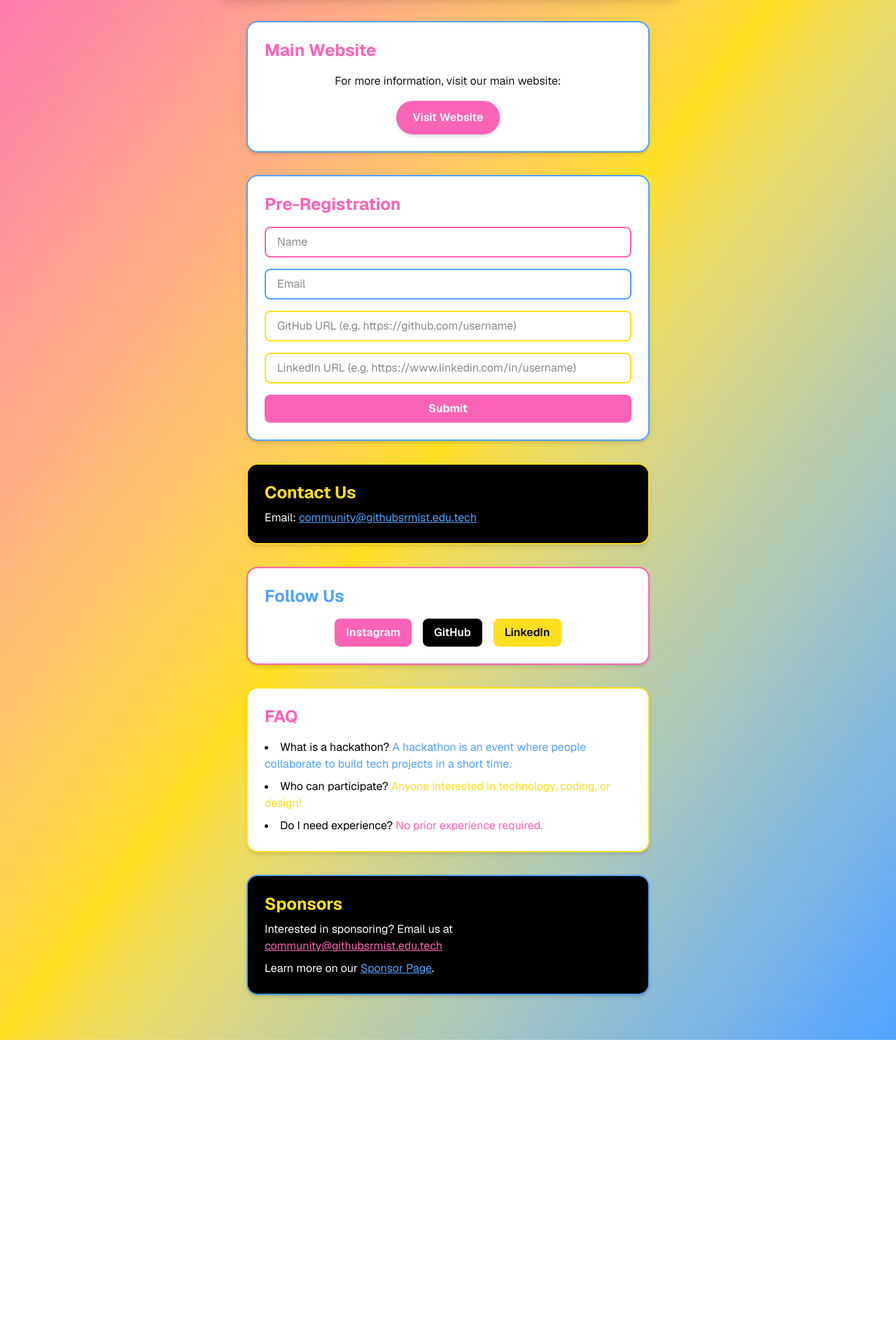
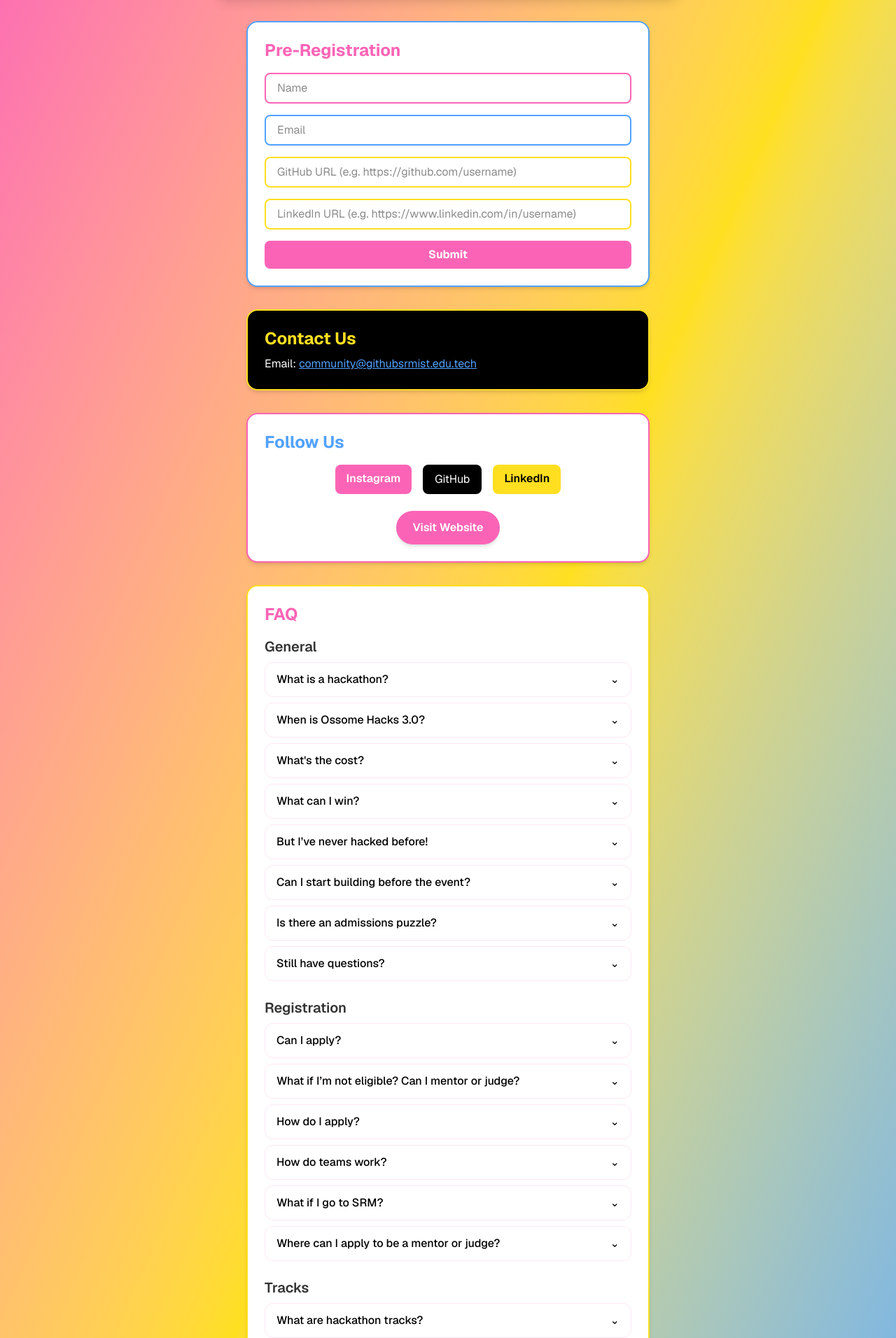
Before and after one commit to Yash-Bharuntia/Placeholder-OS3.0, a Next.js app: page / in a window 1280 px wide. Shown: the part 230-2142 px from the top of the page at 70% size. Before the commit the page ends 1716 px from the top, so only its background shows below. Built offline with nearby package versions, Linux system fonts and the light colour scheme.

Commit message:
updated a few things

```diff
--- a/app/page.js
+++ b/app/page.js
@@ -19,6 +19,87 @@ export default function Home() {
   const cycleTheme = () => setTheme(isLight ? "aurora" : isAurora ? "oh20" : "light");
   const themeLabel = isLight ? "Light" : isAurora ? "Aurora" : "OH 2.0";
   const pick = (lightCls, auroraCls, oh20Cls) => (isLight ? lightCls : isAurora ? auroraCls : oh20Cls);
+
+  // FAQ accordion: only one open at a time
+  const [openFaq, setOpenFaq] = useState(null);
+  const toggleFaq = (key) => setOpenFaq((prev) => (prev === key ? null : key));
+
+  const faqs = [
+    {
+      category: "General",
+      items: [
+        {
+          key: "gen-what-hackathon",
+          q: "What is a hackathon?",
+          a: "A hackathon is a creative sprint where people form teams to build projects and prototypes in a short time, then demo them to judges and peers.",
+        },
+        {
+          key: "gen-when-oh3",
+          q: "When is Ossome Hacks 3.0?",
+          a: "Planned for November 2025 at SRM IST, Chennai. The detailed schedule will be announced on October 1st.",
+        },
+        {
+          key: "gen-cost",
+          q: "What's the cost?",
+          a: "Attendance is free for accepted participants.",
+        },
+        {
+          key: "gen-prizes",
+          q: "What can I win?",
+          a: "We’ll offer general prizes, a beginner prize, and track prizes. You’ll also get event swag by submitting a project.",
+        },
+        {
+          key: "gen-beginner",
+          q: "But I’ve never hacked before!",
+          a: "You’re welcome! We’ll have beginner-friendly resources, mentors, and workshops to help you get started.",
+        },
+        {
+          key: "gen-early-start",
+          q: "Can I start building before the event?",
+          a: "Brainstorm ideas early, but building should happen during the event to stay eligible for prizes.",
+        },
+        {
+          key: "gen-puzzle",
+          q: "Is there an admissions puzzle?",
+          a: "No puzzle this year. Just apply and show up ready to build!",
+        },
+        {
+          key: "gen-still-questions",
+          q: "Still have questions?",
+          a: "Email us anytime at community@githubsrmist.edu.tech.",
+        },
+      ],
+    },
+    {
+      category: "Registration",
+      items: [
+        { key: "reg-apply", q: "Can I apply?", a: "Yes. Pre‑registration is open—submit the form above to get notified when full applications open." },
+        { key: "reg-eligibility", q: "What if I’m not eligible? Can I mentor or judge?", a: "If you’re not a student or can’t compete, you can volunteer, mentor, or judge. Email community@githubsrmist.edu.tech." },
+        { key: "reg-how", q: "How do I apply?", a: "Fill out the pre‑registration form. We’ll email you when the full application opens with all requirements." },
+        { key: "reg-teams", q: "How do teams work?", a: "Teams of up to 4 are allowed. You can come solo and form a team at the event too." },
+        { key: "reg-srm", q: "What if I go to SRM?", a: "SRM students are welcome, and selection will follow the same process as other schools." },
+        { key: "reg-mentor-judge", q: "Where can I apply to be a mentor or judge?", a: "Send a short intro to community@githubsrmist.edu.tech and we’ll get back with details." },
+      ],
+    },
+    {
+      category: "Tracks",
+      items: [
+        { key: "trk-what", q: "What are hackathon tracks?", a: "Tracks are themed challenge areas to guide your project (e.g., AI, DevTools, Sustainability). Final tracks will be announced with the full site." },
+        { key: "trk-submit", q: "Do I have to submit a project if I attend?", a: "To be eligible for prizes and swag, yes—you should submit a project." },
+      ],
+    },
+    {
+      category: "In‑Person Logistics",
+      items: [
+        { key: "log-virtual", q: "Can I attend virtually?", a: "The event is primarily in‑person. We’ll share any remote participation options if available." },
+        { key: "log-food", q: "Will food be provided?", a: "Yes—meals and snacks will be provided during hacking hours." },
+        { key: "log-overnight", q: "Will there be overnight accommodations?", a: "Overnight hacking space will be available on‑site, following campus guidelines." },
+        { key: "log-where", q: "Where is Ossome Hacks 3.0?", a: "SRM Institute of Science & Technology (SRM IST), Chennai." },
+        { key: "log-travel", q: "Will my travel be reimbursed?", a: "Travel reimbursement is not guaranteed. Details, if any, will be announced." },
+        { key: "log-hardware", q: "Will there be hardware I can use?", a: "Bring your own hardware. Any limited loaner equipment will be announced closer to the event." },
+      ],
+    },
+  ];
 
   return (
     <main
@@ -62,36 +143,6 @@ export default function Home() {
           Check back on {" "}
           <span className={pick("text-yellow-300 font-semibold", "text-[#f9d423] font-semibold", "text-[#d946ef] font-semibold")}>October 1st</span> for more info!
         </p>
-      </section>
-
-      {/* Main Website Link */}
-      <section
-        className={`w-full max-w-xl rounded-2xl shadow-md p-6 mb-8 border-2 ${pick(
-          "bg-white border-blue-400",
-          "bg-[#0b132b]/70 border-[#7bffb7]",
-          "bg-[#1a0933]/70 border-[#8b5cf6]"
-        )}`}
-      >
-        <h2 className={pick("text-2xl font-bold text-pink-400 mb-4", "text-2xl font-bold text-[#ff6e7f] mb-4", "text-2xl font-bold text-[#d946ef] mb-4")}>
-          Main Website
-        </h2>
-        <p className="text-center">
-          For more information, visit our main website:
-        </p>
-        <div className="flex justify-center">
-          <a
-            href="https://www.githubsrmist.in/"
-            className={pick(
-              "mt-4 px-6 py-3 rounded-full font-semibold shadow-md bg-pink-400 text-white hover:bg-yellow-300 transition-colors",
-              "mt-4 px-6 py-3 rounded-full font-semibold shadow-md bg-[#43cea2] text-black hover:bg-[#f9d423] transition-colors",
-              "mt-4 px-6 py-3 rounded-full font-semibold shadow-md bg-[#8b5cf6] text-white hover:bg-[#d946ef] transition-colors"
-            )}
-            target="_blank"
-            rel="noopener noreferrer"
-          >
-            Visit Website
-          </a>
-        </div>
       </section>
 
       {/* Pre-Registration Form */}
@@ -195,21 +246,35 @@ export default function Home() {
           Follow Us
         </h2>
         <div className="flex flex-wrap gap-4 justify-center">
-           <a href="https://instagram.com/yourpage" className={pick(
+          <a href="https://www.instagram.com/githubsrm/?hl=en" className={pick(
             "px-4 py-2 rounded-lg bg-pink-400 text-white font-semibold hover:bg-yellow-300 transition-colors",
             "px-4 py-2 rounded-lg bg-[#ff6e7f] text-black font-semibold hover:bg-[#f9d423] transition-colors",
             "px-4 py-2 rounded-lg bg-[#d946ef] text-white font-semibold hover:bg-[#8b5cf6] transition-colors"
           )}>Instagram</a>
-           <a href="https://github.com/yourorg/yourrepo" className={pick(
-             "px-4 py-2 rounded-lg bg-black text-white font-semibold hover:bg-blue-400 transition-colors",
-             "px-4 py-2 rounded-lg bg-[#0f172a] text-white font-semibold hover:bg-[#7bffb7] transition-colors",
-             "px-4 py-2 rounded-lg bg-[#140022] text-white font-semibold hover:bg-[#d946ef] transition-colors"
-           )}>GitHub</a>
+          <a href="https://github.com/srm-ist-ktr" className={pick(
+             "bg-black text-white hover:bg-gray-800",
+             "bg-[#0b1624] text-teal-100 hover:bg-[#0e1b2a]",
+             "bg-[#1a0f33] text-purple-100 hover:bg-[#201244]"
+           ) + " px-4 py-2 rounded-lg border " + pick("border-black/20", "border-teal-700/50", "border-purple-700/50")} target="_blank" rel="noopener noreferrer">GitHub</a>
           <a href="https://www.linkedin.com/company/githubsrm/" className={pick(
             "px-4 py-2 rounded-lg bg-yellow-300 text-black font-semibold hover:bg-pink-400 transition-colors",
             "px-4 py-2 rounded-lg bg-[#f9d423] text-black font-semibold hover:bg-[#ff6e7f] transition-colors",
             "px-4 py-2 rounded-lg bg-[#c084fc] text-black font-semibold hover:bg-[#8b5cf6] transition-colors"
           )}>LinkedIn</a>
+        </div>
+        <div className="flex justify-center">
+          <a
+            href="https://www.githubsrmist.in/"
+            className={pick(
+              "mt-6 px-6 py-3 rounded-full font-semibold shadow-md bg-pink-400 text-white hover:bg-yellow-300 transition-colors",
+              "mt-6 px-6 py-3 rounded-full font-semibold shadow-md bg-[#43cea2] text-black hover:bg-[#f9d423] transition-colors",
+              "mt-6 px-6 py-3 rounded-full font-semibold shadow-md bg-[#8b5cf6] text-white hover:bg-[#d946ef] transition-colors"
+            )}
+            target="_blank"
+            rel="noopener noreferrer"
+          >
+            Visit Website
+          </a>
         </div>
       </section>
 
@@ -224,22 +289,36 @@ export default function Home() {
         <h2 className={pick("text-2xl font-bold text-pink-400 mb-4", "text-2xl font-bold text-[#ff6e7f] mb-4", "text-2xl font-bold text-[#d946ef] mb-4")}>
           FAQ
         </h2>
-        <ul className="list-disc list-inside space-y-2">
-          <li className={pick("text-black", "text-[#7bffb7]", "text-[#e9d5ff]")}>
-            What is a hackathon? {" "}
-            <span className={pick("text-blue-400", "text-[#ff6e7f]", "text-[#c084fc]")}>
-              A hackathon is an event where people collaborate to build tech projects in a short time.
-            </span>
+        <div className="space-y-6">
+          {faqs.map((section) => (
+            <div key={section.category}>
+              <h3 className={pick("text-black/80", "text-teal-200/90", "text-purple-200/90") + " text-xl font-semibold mb-2"}>{section.category}</h3>
+              <ul className="space-y-2">
+                {section.items.map((item) => {
+                  const isOpen = openFaq === item.key;
+                  return (
+                    <li key={item.key} className={pick("bg-white/70", "bg-[#0b1624]/70", "bg-[#1a0f33]/60") + " rounded-xl border " + pick("border-pink-100", "border-teal-800/50", "border-purple-800/50")}>
+                      <button
+                        type="button"
+                        aria-expanded={isOpen}
+                        onClick={() => toggleFaq(item.key)}
+                        className={"w-full text-left px-4 py-3 flex items-center justify-between gap-4 " + pick("text-black", "text-teal-100", "text-purple-100")}
+                      >
+                        <span className="font-medium">{item.q}</span>
+                        <span className={"shrink-0 transition-transform " + (isOpen ? "rotate-180" : "")}>⌄</span>
+                      </button>
+                      <div
+                        className={"px-4 pb-4 text-sm " + (isOpen ? "block" : "hidden") + " " + pick("text-gray-700", "text-teal-100/90", "text-purple-100/90")}
+                      >
+                        {item.a}
+                      </div>
                     </li>
-          <li className={pick("text-black", "text-[#f9d423]", "text-[#e9d5ff]")}>
-            Who can participate? {" "}
-            <span className={pick("text-yellow-300", "text-[#7bffb7]", "text-[#c084fc]")}>Anyone interested in technology, coding, or design!</span>
-          </li>
-          <li className={pick("text-black", "text-[#ff6e7f]", "text-[#e9d5ff]")}>
-            Do I need experience? {" "}
-            <span className={pick("text-pink-400", "text-[#f9d423]", "text-[#d946ef]")}>No prior experience required.</span>
-          </li>
+                  );
+                })}
               </ul>
+            </div>
+          ))}
+        </div>
       </section>
 
       {/* Sponsors Section */}
```
Lines whose indentation alone changed are shown as unchanged.
